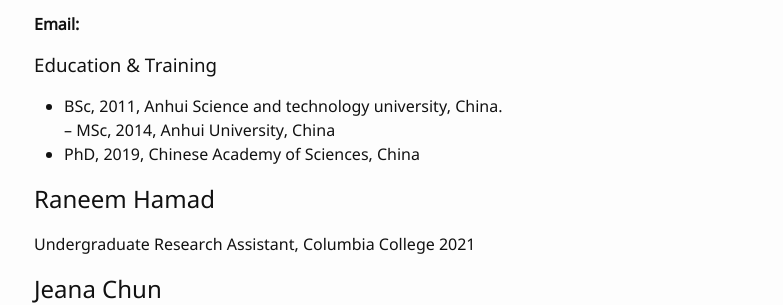
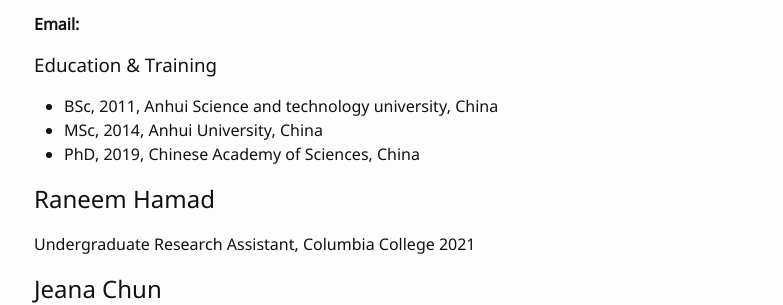
Before and after one commit to hanruizhang/zhanglab, a Jekyll site: the page built from 2_People.md, in a window 1280 px wide and 900 px high, scrolled down 1547 px. Shown: the part 165-470 px from the top of the window, without its empty margins (236-1019 px from the left). Built offline with Jekyll 4.4.1, drawn with Linux system fonts in a browser that asks for light colours.

```diff
--- a/2_People.md
+++ b/2_People.md
@@ -54,8 +54,8 @@ I am interested in the functional interrogation of coronary artery disease-assoc
 **Email:**
 
 ### Education & Training
-- BSc, 2011, Anhui Science and technology university, China.
-– MSc, 2014, Anhui University, China
+- BSc, 2011, Anhui Science and technology university, China
+- MSc, 2014, Anhui University, China
 - PhD, 2019, Chinese Academy of Sciences, China
 
 ## Raneem Hamad
```
